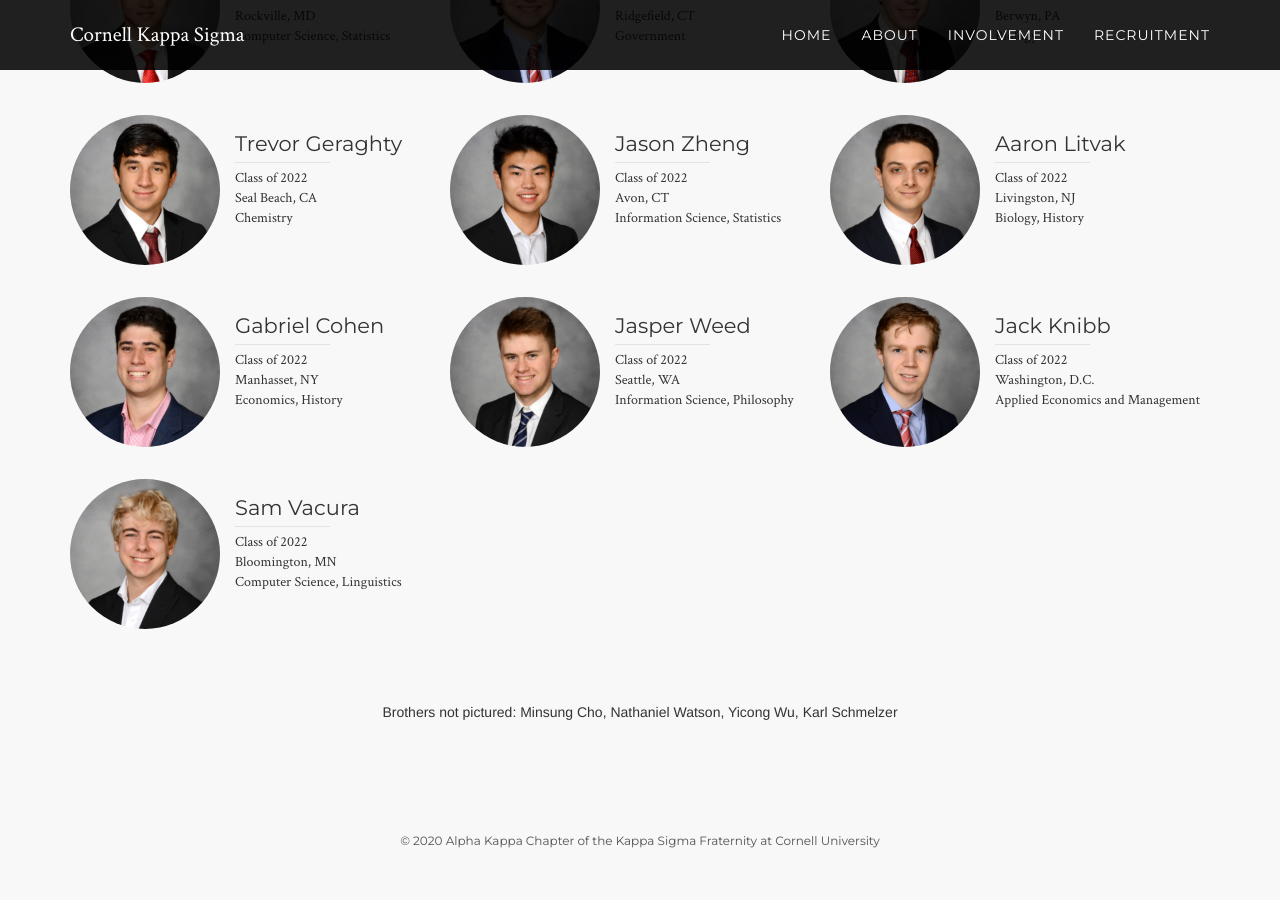
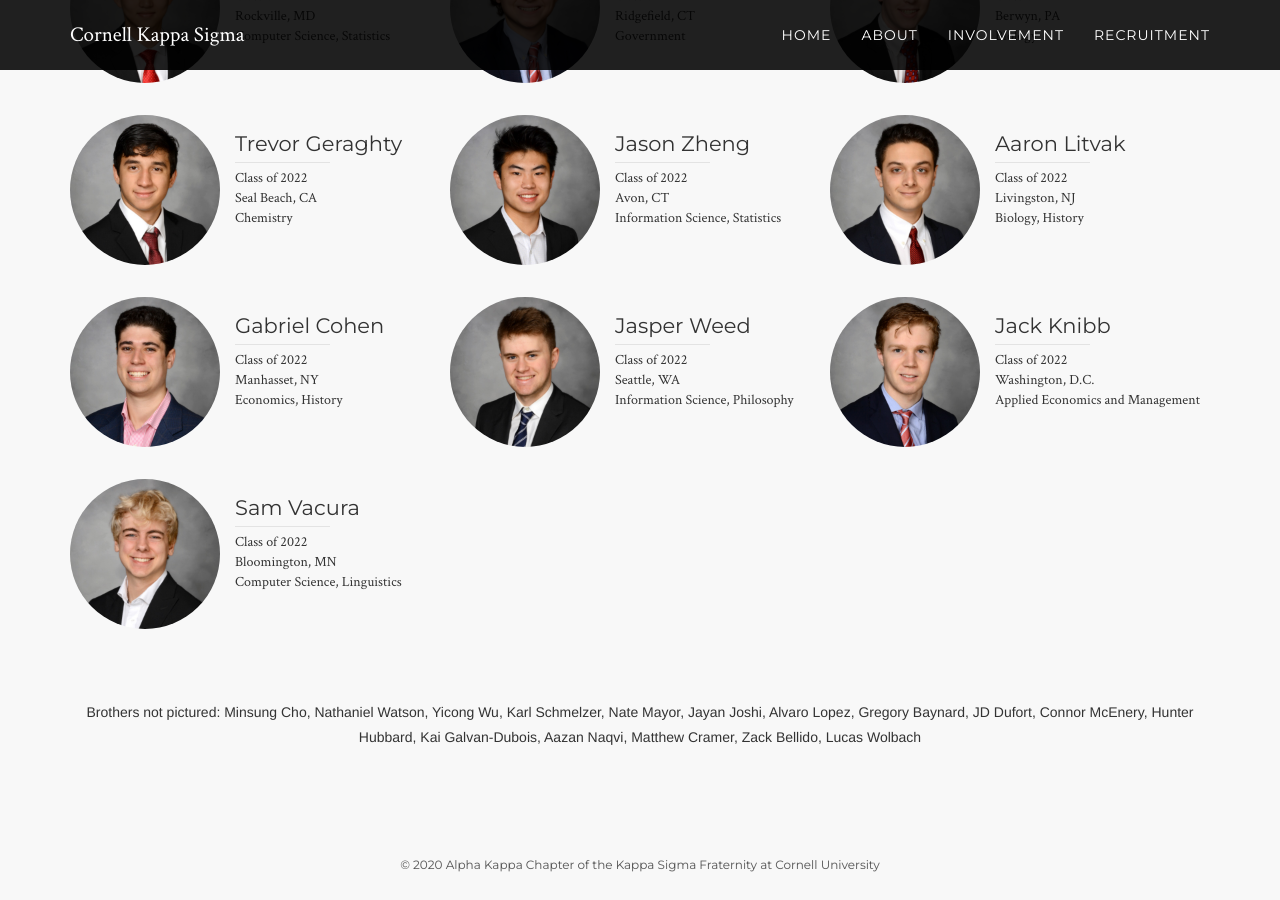
Before and after one commit to pjochillin/cornellkappasigma, a Jekyll site: the page built from index.html, in a window 1280 px wide and 900 px high, scrolled down 2710 px. Built offline with Jekyll 4.4.1, drawn with Linux system fonts in a browser that asks for light colours; nearby versions of some CDN libraries; before the commit the page ends 3586 px from its top, so only the background shows below that.

Commit message:
Update index.html

```diff
--- a/index.html
+++ b/index.html
@@ -516,7 +516,8 @@ layout: default
             </div>
 
             <br>
-            <p>Brothers not pictured: Minsung Cho, Nathaniel Watson, Yicong Wu, Karl Schmelzer</p>
+            <p>Brothers not pictured: Minsung Cho, Nathaniel Watson, Yicong Wu, Karl Schmelzer, Nate Mayor, Jayan Joshi, Alvaro Lopez, Gregory Baynard,
+             JD Dufort, Connor McEnery, Hunter Hubbard, Kai Galvan-Dubois, Aazan Naqvi, Matthew Cramer, Zack Bellido, Lucas Wolbach</p>
 
         </div>
     </section>
```
